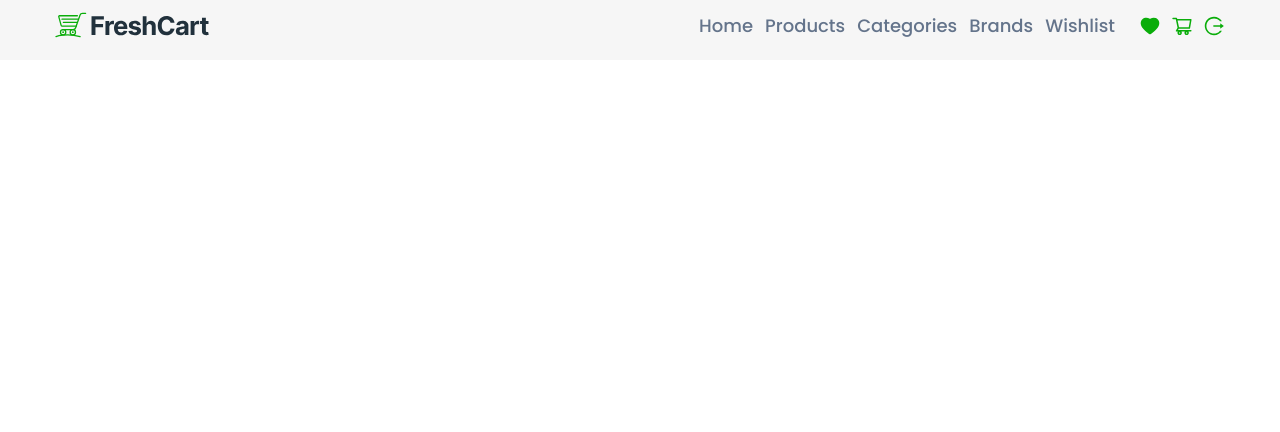
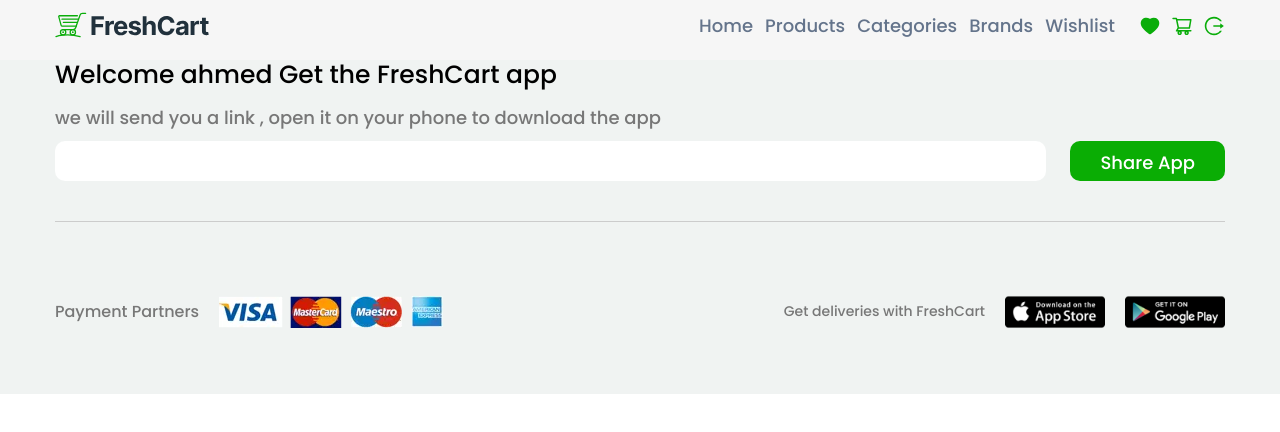
Before and after one commit to ahmedya3ser8/FreshCart, a React (Vite) app: page /products in a window 1280 px wide. Shown: the top 432 px of the page. Built offline with nearby package versions, Linux system fonts and the light colour scheme.

Commit message:
create footer and end home page

```diff
--- a/src/basic/footer/Footer.jsx
+++ b/src/basic/footer/Footer.jsx
@@ -1,7 +1,29 @@
 
 function Footer() {
   return (
-    <div>Footer</div>
+    <footer className="bg-[#f0f3f2] py-8">
+      <div className="container">
+        <div className="footer-head border-b-[1px] border-solid border-[#ccc] pb-10">
+          <h3 className="text-[25px] mb-[10px]">Welcome ahmed Get the FreshCart app</h3>
+          <p className="text-[18px] text-[#777] mb-[10px]">we will send you a link , open it on your phone to download the app</p>
+          <div className="flex flex-col lg:flex-row gap-6">
+            <input type="text" id="footer-input" className="w-full h-[40px] rounded-[10px] outline-none p-2" />
+            <button className="w-full md:w-[180px] text-[18px] h-[40px] p-2 bg-[#0aad04] text-white rounded-[10px]">Share App</button>
+          </div>
+        </div>
+        <div className="footer-bottom flex justify-between items-center flex-col lg:flex-row pt-10">
+          <div className="left flex items-center gap-5">
+            <span className="text-[#777]">Payment Partners</span>
+            <img src="/public/images/pay.webp" alt="pay-img" />
+          </div>
+          <div className="right flex items-center gap-5">
+            <span className="text-[#777] text-[14px]">Get deliveries with FreshCart</span>
+            <img src="/public/images/app-store/appStore.png" alt="appStore"  className="w-[100px]"/>
+            <img src="/public/images/app-store/googlePlay.png" alt="googlePlay" className="w-[100px]" />
+          </div>
+        </div>
+      </div>
+    </footer>
   )
 }
 
--- a/src/components/products/Products.jsx
+++ b/src/components/products/Products.jsx
@@ -5,7 +5,7 @@
   return (
     <section className="py-12">
       <div className="container">
-        <div className="products-wrapper grid grid-cols-1 sm:grid-cols-2 md:grid-cols-3 lg:grid-cols-4 xl:grid-cols-5 2xl:grid-cols-6 gap-5">
+        <div className="products-wrapper grid grid-cols-1 sm:grid-cols-2 md:grid-cols-3 lg:grid-cols-4 xl:grid-cols-5 2xl:grid-cols-6 gap-4">
           {products.map(product => (
             <div className="product-content p-[20px] border-2 border-solid border-[#ccc] relative" key={product.id}>
               <AiOutlineHeart className='absolute right-1 top-2 text-[#0aad0a] text-[22px] cursor-pointer'/>
@@ -14,7 +14,7 @@
               </div>
               <div className="product-text mb-[5px]">
                 <h4 className='text-[#0aad0a]'>{product.title}</h4>
-                <h5 className='text-[15px] text-[#777]'>{product.text}</h5>
+                <h5 className='text-[13px] text-[#777]'>{product.text}</h5>
               </div>
               <div className="product-info flex justify-between items-center mb-[10px]">
                 <span className='text-[#777]'>{`${product.price} EGP`}</span>
--- a/src/db/productsData.json
+++ b/src/db/productsData.json
@@ -163,7 +163,7 @@
     "id": 21,
     "imgUrl": "/public/images/products/men-10.jpeg",
     "title": "Men's Fashion",
-    "text": "Essentials Embroidered Linear",
+    "text": "Essentials Embroidered",
     "price": 750,
     "rate": 4.8
   },
@@ -179,7 +179,7 @@
     "id": 23,
     "imgUrl": "/public/images/products/men-12.jpeg",
     "title": "Men's Fashion",
-    "text": "Adicolor Classics Beckenbauer",
+    "text": "Adicolor Classics",
     "price": 2750,
     "rate": 3.8
   },
@@ -275,7 +275,7 @@
     "id": 35,
     "imgUrl": "/public/images/products/electronics-02.jpeg",
     "title": "Men's Fashion",
-    "text": "PIXMA G3420 Multi-Function",
+    "text": "PIXMA G3420",
     "price": 4790,
     "rate": 4.8
   },
@@ -307,7 +307,7 @@
     "id": 39,
     "imgUrl": "/public/images/products/electronics-06.jpeg",
     "title": "Men's Fashion",
-    "text": "WH-CH510 Wireless On-Ear",
+    "text": "WH-CH510 Wireless",
     "price": 4790,
     "rate": 4.8
   },
```
Also changed, not shown: public/images/pay.webp (added).
